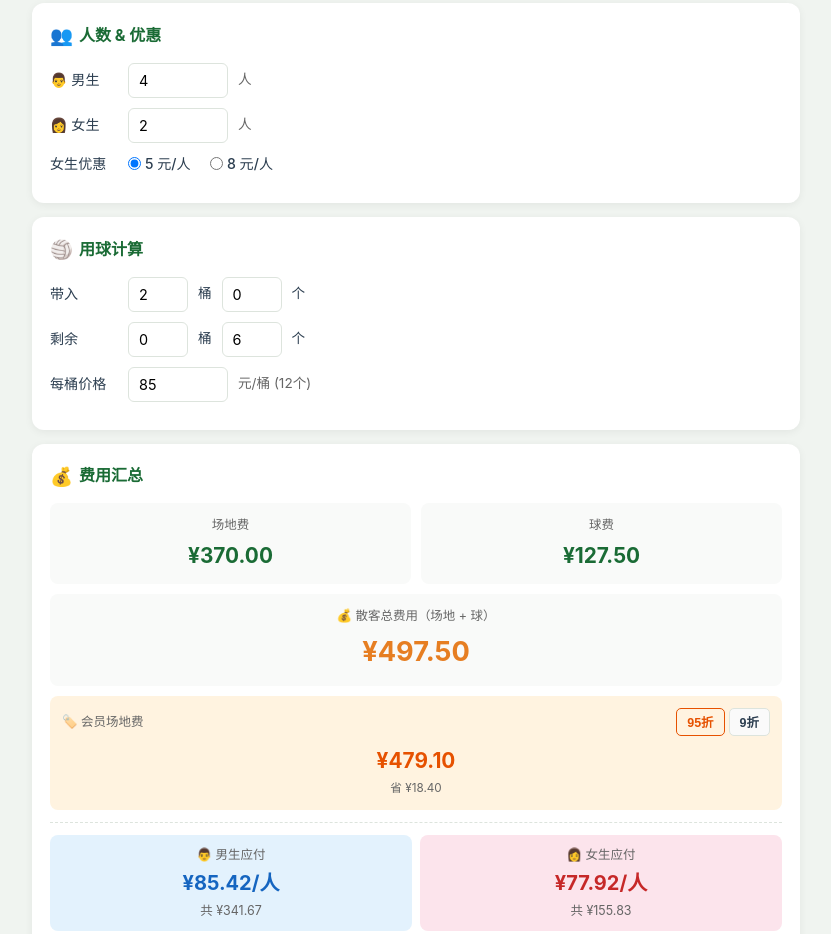
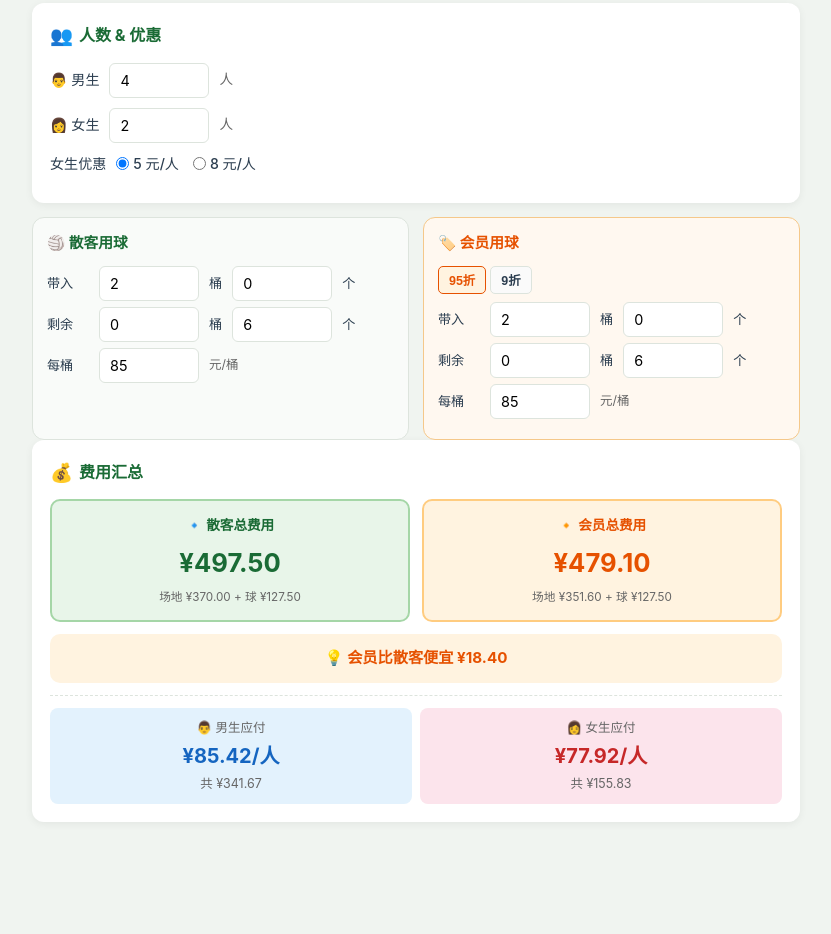
Before and after one commit to Jonfwer/badminton, a plain HTML site: page index.html in a window 1280 px wide. Shown: the part 1564-2498 px from the top of the page, without its empty margins (224-1055 px from the left). After the commit the page ends 2440 px from the top, so only its background shows below. Drawn offline with Linux system fonts and the light colour scheme.

Commit message:
拆分散客/会员用球计算 + 折扣切换 + 实时差价

```diff
--- a/index.html
+++ b/index.html
@@ -50,7 +50,6 @@ header h1 { font-size: 1.6rem; color: var(--green-dark); }
 .zone-header.b { background: #e3f2fd; color: #1565c0; }
 .zone-header.vip { background: #fff3e0; color: #e65100; }
 
-.price-subtitle { font-size: 0.78rem; color: var(--text-light); margin: 6px 0 4px; font-weight: 600; }
 .price-table { width: 100%; border-collapse: collapse; font-size: 0.78rem; margin-bottom: 4px; }
 .price-table th { background: var(--green-light); color: var(--green-dark); padding: 5px 3px; text-align: center; font-weight: 600; font-size: 0.72rem; }
 .price-table th:first-child { text-align: left; min-width: 60px; }
@@ -60,19 +59,8 @@ header h1 { font-size: 1.6rem; color: var(--green-dark); }
 
 .btn-sm { padding: 5px 10px; border: none; border-radius: 5px; cursor: pointer; font-size: 0.78rem; font-weight: 500; transition: opacity 0.15s; }
 .btn-sm:hover { opacity: 0.85; }
-.btn-del { background: #fee; color: var(--danger); }
-.btn-add { background: var(--green-light); color: var(--green-dark); padding: 7px 14px; font-size: 0.82rem; }
 .btn-primary { background: var(--green); color: #fff; padding: 8px 16px; border: none; border-radius: 6px; cursor: pointer; font-size: 0.85rem; font-weight: 600; }
 .btn-primary:hover { opacity: 0.9; }
-
-/* Date toggle */
-.date-toggle {
-  flex: 1; padding: 7px 12px; border: 2px solid var(--border); border-radius: 8px;
-  cursor: pointer; font-weight: 600; font-size: 0.85rem; transition: all 0.2s;
-  background: #fafafa; color: var(--text);
-}
-.date-toggle.active { border-color: var(--green); background: var(--green-light); color: var(--green-dark); }
-.date-toggle:hover { border-color: var(--green); }
 
 /* Member discount buttons */
 .member-btn {
@@ -98,8 +86,6 @@ header h1 { font-size: 1.6rem; color: var(--green-dark); }
   font-size: 0.85rem; font-family: inherit;
 }
 .booking-court { min-width: 72px; }
-.booking-date { display: flex; align-items: center; gap: 3px; font-size: 0.85rem; }
-.booking-time { display: flex; align-items: center; gap: 4px; }
 .booking-fee {
   font-weight: 700; color: var(--green-dark); font-size: 0.9rem;
   white-space: nowrap; margin-left: auto;
@@ -129,23 +115,73 @@ header h1 { font-size: 1.6rem; color: var(--green-dark); }
 .radio-group { display: flex; gap: 14px; align-items: center; }
 .radio-group label { display: flex; align-items: center; gap: 4px; font-size: 0.9rem; cursor: pointer; }
 
-.discount-row { display: flex; align-items: center; gap: 10px; margin-bottom: 10px; flex-wrap: wrap; }
+.form-row { display: flex; align-items: center; gap: 10px; margin-bottom: 10px; flex-wrap: wrap; }
+.form-row label { font-size: 0.88rem; font-weight: 500; white-space: nowrap; min-width: 40px; }
+input[type="number"].field { padding: 8px 10px; border: 1.5px solid var(--border); border-radius: 6px; font-size: 0.9rem; font-family: inherit; width: 100px; }
+input[type="number"].field:focus { outline: none; border-color: var(--green); }
+input.wide { width: 130px; }
+input.small { width: 60px; }
+.warn-text { color: var(--warn); font-size: 0.78rem; margin-top: 4px; }
+.hidden { display: none; }
 
-.unit-tabs { display: flex; margin-bottom: 6px; }
-.unit-tab {
-  padding: 7px 16px; border: 1.5px solid var(--border); cursor: pointer;
-  font-size: 0.85rem; font-weight: 500; transition: all 0.2s;
+/* Ball cards side by side */
+.ball-grid {
+  display: grid;
+  grid-template-columns: 1fr 1fr;
+  gap: 14px;
 }
-.unit-tab:first-child { border-radius: 6px 0 0 6px; }
-.unit-tab:last-child { border-radius: 0 6px 6px 0; }
-.unit-tab.active { background: var(--green); color: #fff; border-color: var(--green); }
+.ball-card {
+  border-radius: var(--radius); padding: 14px;
+}
+.ball-card.guest { background: #f9fbf9; border: 1.5px solid var(--border); }
+.ball-card.member { background: #fff8f0; border: 1.5px solid #f5c88a; }
+.ball-card .ball-title {
+  font-weight: 700; font-size: 0.92rem; margin-bottom: 10px;
+  display: flex; align-items: center; gap: 4px;
+}
+.ball-card.guest .ball-title { color: var(--green-dark); }
+.ball-card.member .ball-title { color: #e65100; }
+.ball-card .form-row { margin-bottom: 6px; }
+.ball-card .form-row:last-child { margin-bottom: 0; }
+.ball-card .form-row label { min-width: 42px; font-size: 0.82rem; }
+.ball-card .field { width: 50px; font-size: 0.82rem; padding: 6px 4px; }
+.ball-card .wide { width: 70px; }
+.ball-card .warn-text { font-size: 0.72rem; }
 
+/* Summary */
 .summary-grid { display: grid; grid-template-columns: 1fr 1fr; gap: 10px; }
+.summary-grid.three { grid-template-columns: 1fr 1fr 1fr; }
 .summary-item { background: #f9faf9; border-radius: 8px; padding: 12px; text-align: center; }
 .summary-item.full { grid-column: 1 / -1; }
 .summary-label { font-size: 0.78rem; color: var(--text-light); margin-bottom: 4px; }
 .summary-value { font-size: 1.3rem; font-weight: 700; color: var(--green-dark); }
-.summary-value.big { font-size: 1.7rem; color: var(--orange); }
+.summary-value.big { font-size: 1.6rem; }
+
+/* Totals row */
+.totals-row {
+  display: grid; grid-template-columns: 1fr 1fr; gap: 12px; margin-top: 12px;
+}
+.total-card {
+  border-radius: 10px; padding: 14px; text-align: center;
+}
+.total-card.guest-total { background: #e8f5e9; border: 2px solid #a5d6a7; }
+.total-card.member-total { background: #fff3e0; border: 2px solid #ffcc80; }
+.total-card .total-label { font-size: 0.85rem; font-weight: 600; margin-bottom: 6px; }
+.total-card.guest-total .total-label { color: var(--green-dark); }
+.total-card.member-total .total-label { color: #e65100; }
+.total-card .total-amount { font-size: 1.6rem; font-weight: 700; }
+.total-card.guest-total .total-amount { color: var(--green-dark); }
+.total-card.member-total .total-amount { color: #e65100; }
+.total-card .total-detail { font-size: 0.73rem; color: var(--text-light); margin-top: 4px; }
+
+/* Diff */
+.diff-bar {
+  margin-top: 12px; padding: 12px 16px; border-radius: 10px;
+  text-align: center; font-weight: 700; font-size: 0.95rem;
+}
+.diff-bar.cheaper { background: #fff3e0; color: #e65100; }
+.diff-bar.same { background: #f5f5f5; color: var(--text-light); }
+
 .summary-breakdown {
   margin-top: 12px; padding-top: 12px; border-top: 1px dashed var(--border);
   display: grid; grid-template-columns: 1fr 1fr; gap: 8px;
@@ -159,17 +195,9 @@ header h1 { font-size: 1.6rem; color: var(--green-dark); }
 .breakdown-male .per { color: #1565c0; }
 .breakdown-female .per { color: #c62828; }
 
-.form-row { display: flex; align-items: center; gap: 10px; margin-bottom: 10px; flex-wrap: wrap; }
-.form-row label { font-size: 0.88rem; font-weight: 500; white-space: nowrap; min-width: 68px; }
-input[type="number"].field { padding: 8px 10px; border: 1.5px solid var(--border); border-radius: 6px; font-size: 0.9rem; font-family: inherit; width: 100px; }
-input[type="number"].field:focus { outline: none; border-color: var(--green); }
-input.wide { width: 130px; }
-.warn-text { color: var(--warn); font-size: 0.78rem; margin-top: 4px; }
-.error-text { color: var(--danger); font-size: 0.78rem; margin-top: 4px; }
-.hidden { display: none; }
-
 @media (max-width: 480px) {
-  .summary-grid, .summary-breakdown { grid-template-columns: 1fr; }
+  .ball-grid { grid-template-columns: 1fr; }
+  .summary-grid, .summary-grid.three, .totals-row { grid-template-columns: 1fr; }
   .card { padding: 14px; }
   header h1 { font-size: 1.3rem; }
   .booking-item { flex-direction: column; align-items: flex-start; }
@@ -181,7 +209,7 @@ input.wide { width: 130px; }
 <div class="container">
 <header>
   <h1>🏸 羽毛球场地费用计算器</h1>
-  <p class="sub">场地编号可选 · 工作日/假日分价 · 会员折扣 · 男女分账</p>
+  <p class="sub">场地编号可选 · 工作日/假日分价 · 散客/会员分算 · 男女分账</p>
 </header>
 
 <!-- ========== 时段价格表 ========== -->
@@ -239,59 +267,87 @@ input.wide { width: 130px; }
   </div>
 </div>
 
-<!-- ========== 用球 ========== -->
-<div class="card">
-  <div class="card-title"><span class="title-left"><span class="icon">🏐</span> 用球计算</span></div>
-  <div class="form-row" style="margin-top:4px;">
+<!-- ========== 用球（散客 + 会员 并列） ========== -->
+<div class="ball-grid">
+  <!-- 散客用球 -->
+  <div class="ball-card guest">
+    <div class="ball-title">🏐 散客用球</div>
+    <div class="form-row">
       <label>带入</label>
-    <input type="number" class="field" id="broughtTube" value="2" min="0" step="1" oninput="recalcAll()" style="width:60px;">
-    <span style="font-size:0.85rem;">桶</span>
-    <input type="number" class="field" id="broughtPcs" value="0" min="0" max="11" step="1" oninput="recalcAll()" style="width:60px;">
-    <span style="font-size:0.85rem;">个</span>
+      <input type="number" class="field small" id="broughtTube" value="2" min="0" step="1" oninput="recalcAll()">
+      <span style="font-size:0.82rem;">桶</span>
+      <input type="number" class="field small" id="broughtPcs" value="0" min="0" max="11" step="1" oninput="recalcAll()">
+      <span style="font-size:0.82rem;">个</span>
     </div>
     <div class="form-row">
       <label>剩余</label>
-    <input type="number" class="field" id="remainTube" value="0" min="0" step="1" oninput="recalcAll()" style="width:60px;">
-    <span style="font-size:0.85rem;">桶</span>
-    <input type="number" class="field" id="remainPcs" value="6" min="0" max="11" step="1" oninput="recalcAll()" style="width:60px;">
-    <span style="font-size:0.85rem;">个</span>
+      <input type="number" class="field small" id="remainTube" value="0" min="0" step="1" oninput="recalcAll()">
+      <span style="font-size:0.82rem;">桶</span>
+      <input type="number" class="field small" id="remainPcs" value="6" min="0" max="11" step="1" oninput="recalcAll()">
+      <span style="font-size:0.82rem;">个</span>
     </div>
     <div class="form-row">
-    <label>每桶价格</label>
+      <label>每桶</label>
       <input type="number" class="field wide" id="tubePrice" value="85" min="0" step="0.01" oninput="recalcAll()">
-    <span style="font-size:0.85rem;color:var(--text-light)">元/桶 (12个)</span>
+      <span style="font-size:0.78rem;color:var(--text-light)">元/桶</span>
     </div>
     <div class="warn-text hidden" id="shuttleWarn">⚠ 剩余数量大于带入数量，请检查</div>
   </div>
 
-<!-- ========== 汇总 ========== -->
-<div class="card" id="summaryCard">
-  <div class="card-title"><span class="title-left"><span class="icon">💰</span> 费用汇总</div>
-  <div class="summary-grid">
-    <div class="summary-item">
-      <div class="summary-label">场地费</div>
-      <div class="summary-value" id="sumCourt">¥0</div>
-    </div>
-    <div class="summary-item">
-      <div class="summary-label">球费</div>
-      <div class="summary-value" id="sumShuttle">¥0</div>
-    </div>
-    <div class="summary-item full">
-      <div class="summary-label">💰 散客总费用（场地 + 球）</div>
-      <div class="summary-value big" id="sumTotal">¥0</div>
-    </div>
-    <div class="summary-item full" style="background:#fff3e0;">
-      <div style="display:flex;align-items:center;justify-content:space-between;margin-bottom:8px;">
-        <span class="summary-label" style="margin-bottom:0;">🏷️ 会员场地费</span>
-        <div style="display:flex;gap:4px;">
+  <!-- 会员用球 -->
+  <div class="ball-card member">
+    <div class="ball-title">🏷️ 会员用球</div>
+    <div style="display:flex;gap:4px;margin-bottom:8px;">
       <button class="member-btn active" data-mt="vip95" onclick="switchMember('vip95')">95折</button>
       <button class="member-btn" data-mt="vip90" onclick="switchMember('vip90')">9折</button>
     </div>
+    <div class="form-row">
+      <label>带入</label>
+      <input type="number" class="field small" id="mbroughtTube" value="2" min="0" step="1" oninput="recalcAll()">
+      <span style="font-size:0.82rem;">桶</span>
+      <input type="number" class="field small" id="mbroughtPcs" value="0" min="0" max="11" step="1" oninput="recalcAll()">
+      <span style="font-size:0.82rem;">个</span>
     </div>
-      <div class="summary-value" style="color:#e65100;" id="sumMemberTotal">¥0</div>
-      <div style="font-size:0.73rem;color:var(--text-light);margin-top:2px;" id="memberSavings"></div>
+    <div class="form-row">
+      <label>剩余</label>
+      <input type="number" class="field small" id="mremainTube" value="0" min="0" step="1" oninput="recalcAll()">
+      <span style="font-size:0.82rem;">桶</span>
+      <input type="number" class="field small" id="mremainPcs" value="6" min="0" max="11" step="1" oninput="recalcAll()">
+      <span style="font-size:0.82rem;">个</span>
+    </div>
+    <div class="form-row">
+      <label>每桶</label>
+      <input type="number" class="field wide" id="mtubePrice" value="85" min="0" step="0.01" oninput="recalcAll()">
+      <span style="font-size:0.78rem;color:var(--text-light)">元/桶</span>
+    </div>
+    <div class="warn-text hidden" id="mshuttleWarn">⚠ 剩余数量大于带入数量，请检查</div>
   </div>
 </div>
+
+<!-- ========== 汇总 ========== -->
+<div class="card" id="summaryCard">
+  <div class="card-title"><span class="title-left"><span class="icon">💰</span> 费用汇总</span></div>
+
+  <!-- 两列总价 -->
+  <div class="totals-row">
+    <div class="total-card guest-total">
+      <div class="total-label">🔹 散客总费用</div>
+      <div class="total-amount" id="guestGrandTotal">¥0</div>
+      <div class="total-detail">场地 <span id="sumGuestCourt">¥0</span> + 球 <span id="sumGuestShuttle">¥0</span></div>
+    </div>
+    <div class="total-card member-total">
+      <div class="total-label">🔸 会员总费用</div>
+      <div class="total-amount" id="memberGrandTotal">¥0</div>
+      <div class="total-detail">场地 <span id="sumMemberCourt">¥0</span> + 球 <span id="sumMemberShuttle">¥0</span></div>
+    </div>
+  </div>
+
+  <!-- 差价 -->
+  <div class="diff-bar cheaper" id="diffBar">
+    💡 会员比散客便宜 <strong id="diffAmount">¥0</strong>
+  </div>
+
+  <!-- 散客分账 -->
   <div class="summary-breakdown">
     <div class="breakdown-card breakdown-male">
       <div class="label">👨 男生应付</div>
@@ -308,7 +364,7 @@ input.wide { width: 130px; }
 </div>
 
 <script>
-// ===== COURT LIST (from venue map) =====
+// ===== COURT LIST =====
 const COURTS = {
   A: Array.from({length:20}, (_,i) => `A${i+1}`),
   B: Array.from({length:15}, (_,i) => `B${i+21}`),
@@ -413,7 +469,6 @@ function switchMember(mt) {
   recalcAll();
 }
 
-// ===== Get court type from court number =====
 function courtType(courtNum) {
   if (!courtNum) return 'A';
   if (courtNum.startsWith('VIP')) return 'VIP';
@@ -421,7 +476,6 @@ function courtType(courtNum) {
   return 'A';
 }
 
-// ===== Global date =====
 function getDate() {
   const val = document.getElementById('globalDate').value;
   if (!val) return new Date(2026, 6, 18);
@@ -441,7 +495,6 @@ function isWeekend() {
   return d.getDay() === 0 || d.getDay() === 6;
 }
 
-// ===== Get price for a specific court + hour + member type =====
 function getHourPrice(courtNum, hour, memberType) {
   const type = courtType(courtNum);
   const dt = getDayType();
@@ -455,21 +508,12 @@ function getHourPrice(courtNum, hour, memberType) {
 }
 
 // ===== Render price tables =====
-let currentDateType = 'weekday';
-
-function switchDateType(dt) {
-  currentDateType = dt;
-  document.querySelectorAll('.date-toggle').forEach(b => b.classList.toggle('active', b.dataset.dt === dt));
-  renderPriceTables();
-}
-
 function renderPriceTables() {
   const zones = [{key:'A', label:'🟢 A 区（A1-A20）', cls:'a'},
                  {key:'B', label:'🔵 B 区（B21-B35）', cls:'b'},
                  {key:'VIP', label:'🟠 VIP 区（VIP1-VIP2）', cls:'vip'}];
   const fields = ['guest','vip95','vip90'];
   const dayType = getDayType();
-  // Update label
   document.getElementById('priceDayLabel').textContent = isWeekend() ? '🎉 周末/节假日价格' : '💼 工作日价格';
   let html = '';
   for (const z of zones) {
@@ -490,10 +534,6 @@ function renderPriceTables() {
   document.getElementById('priceTables').innerHTML = html;
 }
 
-function renderAllPrices() {
-  renderPriceTables();
-}
-
 function updatePrice(zone, dayType, idx, field, val) {
   PRICES[zone][dayType][idx][field] = val;
   recalcAll();
@@ -509,7 +549,6 @@ function hourOptions(selected, start) {
   return html;
 }
 
-// ===== Court options =====
 function getUsedCourts(excludeIdx) {
   const used = new Set();
   for (let i = 0; i < bookings.length; i++) {
@@ -540,7 +579,6 @@ function courtOptions(selected, excludeIdx) {
 
 // ===== Bookings =====
 function addBooking() {
-  // Auto-assign first unused court
   const used = getUsedCourts(-1);
   let court = '';
   for (const c of [...COURTS.A, ...COURTS.B, ...COURTS.VIP]) {
@@ -564,11 +602,12 @@ function updateBooking(i, field, value) {
   recalcAll();
 }
 
-function calcBookingFee(b) {
+function calcBookingFee(b, memberType) {
+  const mt = memberType || 'guest';
   const qty = b.qty || 1;
   let fee = 0;
   for (let h = b.start; h < b.end; h++) {
-    fee += getHourPrice(b.court, h, 'guest');
+    fee += getHourPrice(b.court, h, mt);
   }
   return fee * qty;
 }
@@ -595,7 +634,7 @@ function renderBookingList() {
     return;
   }
   container.innerHTML = bookings.map((b, i) => {
-    const fee = calcBookingFee(b);
+    const fee = calcBookingFee(b, 'guest');
     const detail = calcBookingDetail(b);
     const qty = b.qty || 1;
     return `
@@ -619,19 +658,21 @@ function renderBookingList() {
   }).join('');
 }
 
-// ===== Shuttle =====
-function calcShuttleFee() {
-  const broughtTube = parseInt(document.getElementById('broughtTube').value) || 0;
-  const broughtPcs = parseInt(document.getElementById('broughtPcs').value) || 0;
-  const remainTube = parseInt(document.getElementById('remainTube').value) || 0;
-  const remainPcs = parseInt(document.getElementById('remainPcs').value) || 0;
-  const tubePrice = parseFloat(document.getElementById('tubePrice').value) || 0;
+// ===== Shuttle calcs (guest & member independent) =====
+function calcShuttleFee(prefix) {
+  const broughtTube = parseInt(document.getElementById(prefix + 'broughtTube').value) || 0;
+  const broughtPcs = parseInt(document.getElementById(prefix + 'broughtPcs').value) || 0;
+  const remainTube = parseInt(document.getElementById(prefix + 'remainTube').value) || 0;
+  const remainPcs = parseInt(document.getElementById(prefix + 'remainPcs').value) || 0;
+  const tubePrice = parseFloat(document.getElementById(prefix + 'tubePrice').value) || 0;
   const totalBrought = broughtTube * 12 + broughtPcs;
   const totalRemain = remainTube * 12 + remainPcs;
   let used = totalBrought - totalRemain;
-  const warn = document.getElementById('shuttleWarn');
+  const warn = document.getElementById(prefix.replace('m','') + 'shuttleWarn');
+  if (warn) {
     if (used < 0) { used = 0; warn.classList.remove('hidden'); }
     else { warn.classList.add('hidden'); }
+  }
   return (used / 12) * tubePrice;
 }
 
@@ -650,7 +691,6 @@ function toggleCollapse(id) {
   }
 }
 
-// ===== Recalc =====
 function recalcAll() {
   updateDateLabel();
   const males = parseInt(document.getElementById('maleCount').value) || 0;
@@ -659,58 +699,82 @@ function recalcAll() {
 
   renderBookingList();
 
-  let courtFee = 0;
-  for (const b of bookings) { courtFee += calcBookingFee(b); }
+  // Guest court fee
+  let guestCourtFee = 0;
+  for (const b of bookings) { guestCourtFee += calcBookingFee(b, 'guest'); }
 
   // Member court fee
   let memberCourtFee = 0;
-  for (const b of bookings) {
-    let mfee = 0;
-    for (let h = b.start; h < b.end; h++) {
-      mfee += getHourPrice(b.court, h, currentMemberType);
-    }
-    memberCourtFee += mfee * (b.qty || 1);
-  }
+  for (const b of bookings) { memberCourtFee += calcBookingFee(b, currentMemberType); }
 
-  const shuttleFee = calcShuttleFee();
-  const total = courtFee + shuttleFee;
+  // Guest shuttle fee
+  const guestShuttleFee = calcShuttleFee('');
+
+  // Member shuttle fee
+  const memberShuttleFee = calcShuttleFee('m');
+
+  // Grand totals
+  const guestTotal = guestCourtFee + guestShuttleFee;
+  const memberTotal = memberCourtFee + memberShuttleFee;
+
+  // Male/female breakdown (based on guest total)
   const totalPeople = males + females;
-  let malePer = 0, femalePer = 0, maleTotal = 0, femaleTotal = 0;
-
-  if (totalPeople > 0 && total > 0) {
-    const base = total / totalPeople;
+  let malePer = 0, femalePer = 0, maleTotalP = 0, femaleTotalP = 0;
+  if (totalPeople > 0 && guestTotal > 0) {
+    const base = guestTotal / totalPeople;
     femalePer = Math.max(0, base - discount);
     if (males > 0) {
       malePer = base + (females * discount) / males;
     } else if (females > 0) {
       femalePer = base;
     }
-    maleTotal = malePer * males;
-    femaleTotal = femalePer * females;
+    maleTotalP = malePer * males;
+    femaleTotalP = femalePer * females;
   }
 
-  document.getElementById('courtFeeTotal').textContent = '¥' + courtFee.toFixed(2);
-  document.getElementById('sumCourt').textContent = '¥' + courtFee.toFixed(2);
-  document.getElementById('sumShuttle').textContent = '¥' + shuttleFee.toFixed(2);
-  document.getElementById('sumTotal').textContent = '¥' + total.toFixed(2);
-  const memberTotalFee = memberCourtFee + shuttleFee;
-  document.getElementById('sumMemberTotal').textContent = '¥' + memberTotalFee.toFixed(2);
-  const savings = total - memberTotalFee;
-  document.getElementById('memberSavings').textContent = savings > 0 ? '省 ¥' + savings.toFixed(2) : '';
+  // Update court fee total display
+  document.getElementById('courtFeeTotal').textContent = '¥' + guestCourtFee.toFixed(2);
+
+  // Update guest totals
+  document.getElementById('sumGuestCourt').textContent = '¥' + guestCourtFee.toFixed(2);
+  document.getElementById('sumGuestShuttle').textContent = '¥' + guestShuttleFee.toFixed(2);
+  document.getElementById('guestGrandTotal').textContent = '¥' + guestTotal.toFixed(2);
+
+  // Update member totals
+  document.getElementById('sumMemberCourt').textContent = '¥' + memberCourtFee.toFixed(2);
+  document.getElementById('sumMemberShuttle').textContent = '¥' + memberShuttleFee.toFixed(2);
+  document.getElementById('memberGrandTotal').textContent = '¥' + memberTotal.toFixed(2);
+
+  // Diff
+  const diff = guestTotal - memberTotal;
+  const diffBar = document.getElementById('diffBar');
+  if (Math.abs(diff) < 0.01) {
+    diffBar.className = 'diff-bar same';
+    diffBar.innerHTML = '✅ 散客与会员费用相同';
+  } else if (diff > 0) {
+    diffBar.className = 'diff-bar cheaper';
+    diffBar.innerHTML = '💡 会员比散客便宜 <strong id="diffAmount">¥' + diff.toFixed(2) + '</strong>';
+  } else {
+    diffBar.className = 'diff-bar cheaper';
+    diffBar.style.background = '#e8f5e9';
+    diffBar.style.color = '#2d8a4e';
+    diffBar.innerHTML = '⚠️ 散客比会员便宜 <strong id="diffAmount">¥' + Math.abs(diff).toFixed(2) + '</strong>';
+  }
+
+  // Male/female display
   document.getElementById('malePer').textContent = '¥' + malePer.toFixed(2) + '/人';
-  document.getElementById('maleTotal').textContent = '共 ¥' + maleTotal.toFixed(2);
+  document.getElementById('maleTotal').textContent = '共 ¥' + maleTotalP.toFixed(2);
   document.getElementById('femalePer').textContent = '¥' + femalePer.toFixed(2) + '/人';
-  document.getElementById('femaleTotal').textContent = '共 ¥' + femaleTotal.toFixed(2);
+  document.getElementById('femaleTotal').textContent = '共 ¥' + femaleTotalP.toFixed(2);
 }
 
 function esc(str) { return String(str).replace(/&/g,'&amp;').replace(/</g,'&lt;').replace(/>/g,'&gt;').replace(/"/g,'&quot;'); }
 
 function init() {
-  // Set today's date as default
   const today = new Date();
   document.getElementById('globalDate').value = today.toISOString().split('T')[0];
   recalcAll();
-  renderAllPrices();
+  renderPriceTables();
   bookings = [
     { court: 'A1', start: 20, end: 22, qty: 1 },
     { court: 'B21', start: 20, end: 22, qty: 1 },
@@ -723,7 +787,6 @@ function updateDateLabel() {
   const days = ['周日','周一','周二','周三','周四','周五','周六'];
   const label = isWeekend() ? '🎉 周末' : '💼 工作日';
   document.getElementById('dateDayLabel').textContent = days[d.getDay()] + ' ' + label;
-  // Also update price table label
   const priceLabel = document.getElementById('priceDayLabel');
   if (priceLabel) priceLabel.textContent = isWeekend() ? '🎉 周末/节假日价格' : '💼 工作日价格';
 }
```
Lines whose indentation alone changed are shown as unchanged.
